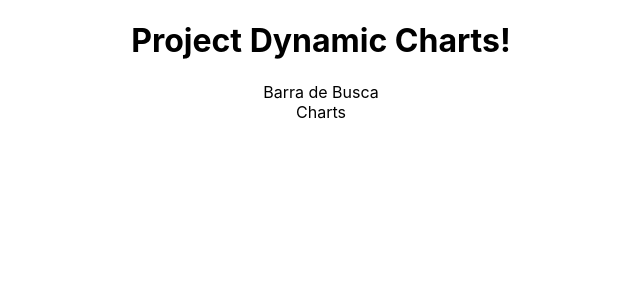
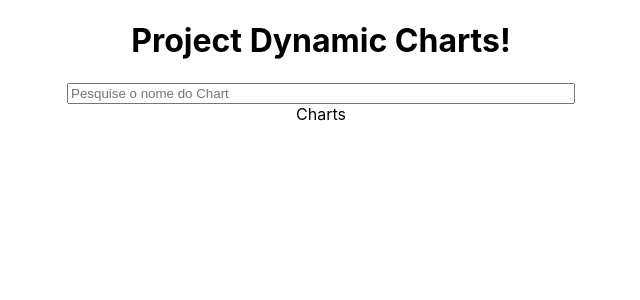
Before and after one commit to RAFILKLDEV/dynamic-charts, a React (Create React App) app: page / in a window 1280 px wide. Shown: the top 300 px of the page, without its empty margins (319-959 px from the left). Built offline with nearby package versions, Linux system fonts and the light colour scheme.

Commit message:
Adicionado barra de pesquisa.

```diff
--- a/src/App.css
+++ b/src/App.css
@@ -1,3 +1,9 @@
 .App {
   text-align: center;
+  flex-flow: column;
+  justify-content: center;
 }
+
+.Search-input {
+  width: 500px;
+}
--- a/src/App.js
+++ b/src/App.js
@@ -1,10 +1,11 @@
 import './App.css';
+import Search from './components/search/Search';
 
 function App() {
   return (
     <div className="App">
       <h1 className='title'>Project Dynamic Charts!</h1>
-      <div className='search'>Barra de Busca</div>
+      <Search/>
       <div className='charts'>Charts</div>
     </div>
   );
--- a/src/components/search/Search.jsx
+++ b/src/components/search/Search.jsx
@@ -4,9 +4,14 @@ const Search = () => {
   const [search, setSearch] = useState("");
 
   return (
-    <>
-      <input placeholder="Pesquise o nome do Chart"></input>
-    </>
+    <div className="Search">
+      <input
+        className="Search-input"
+        placeholder="Pesquise o nome do Chart"
+        value={search}
+        onChange={(e) => setSearch(e.target.value)}
+      ></input>
+    </div>
   );
 };
 
```
